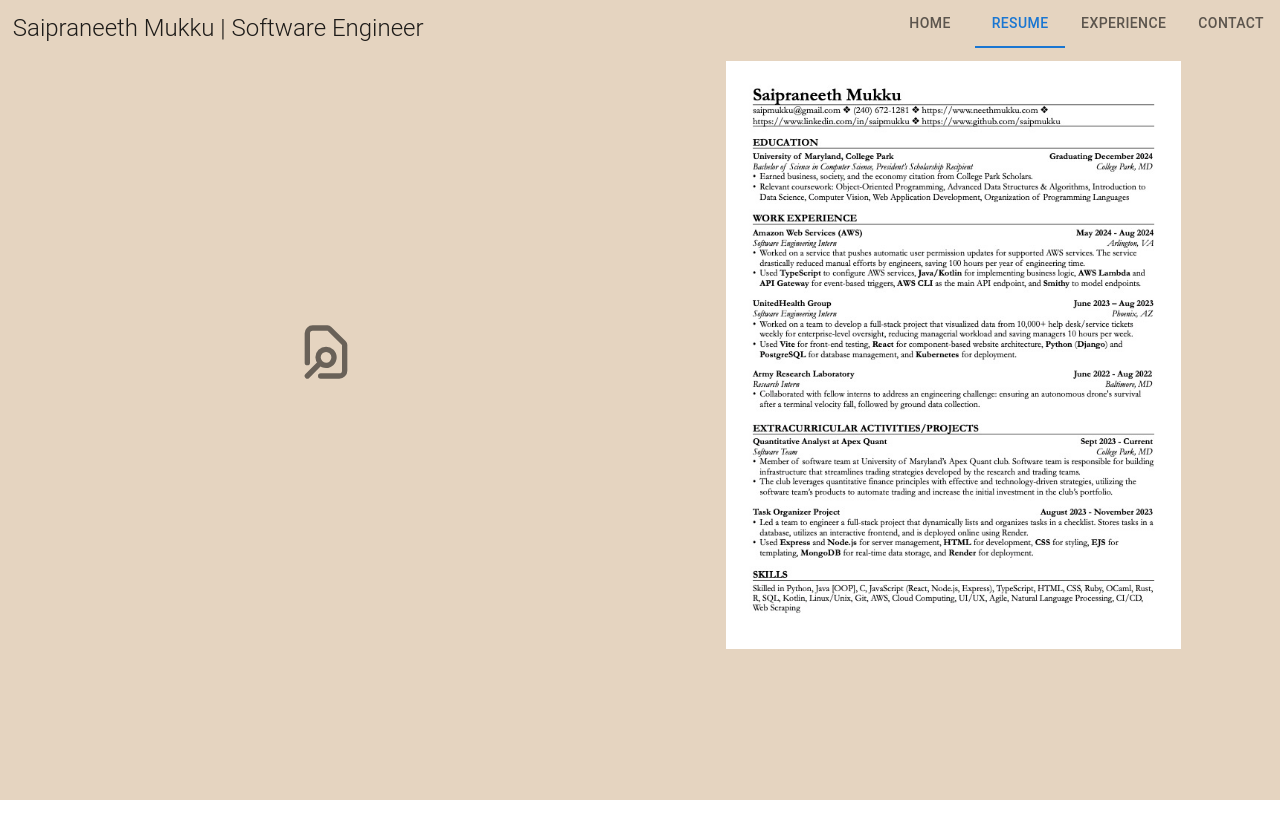
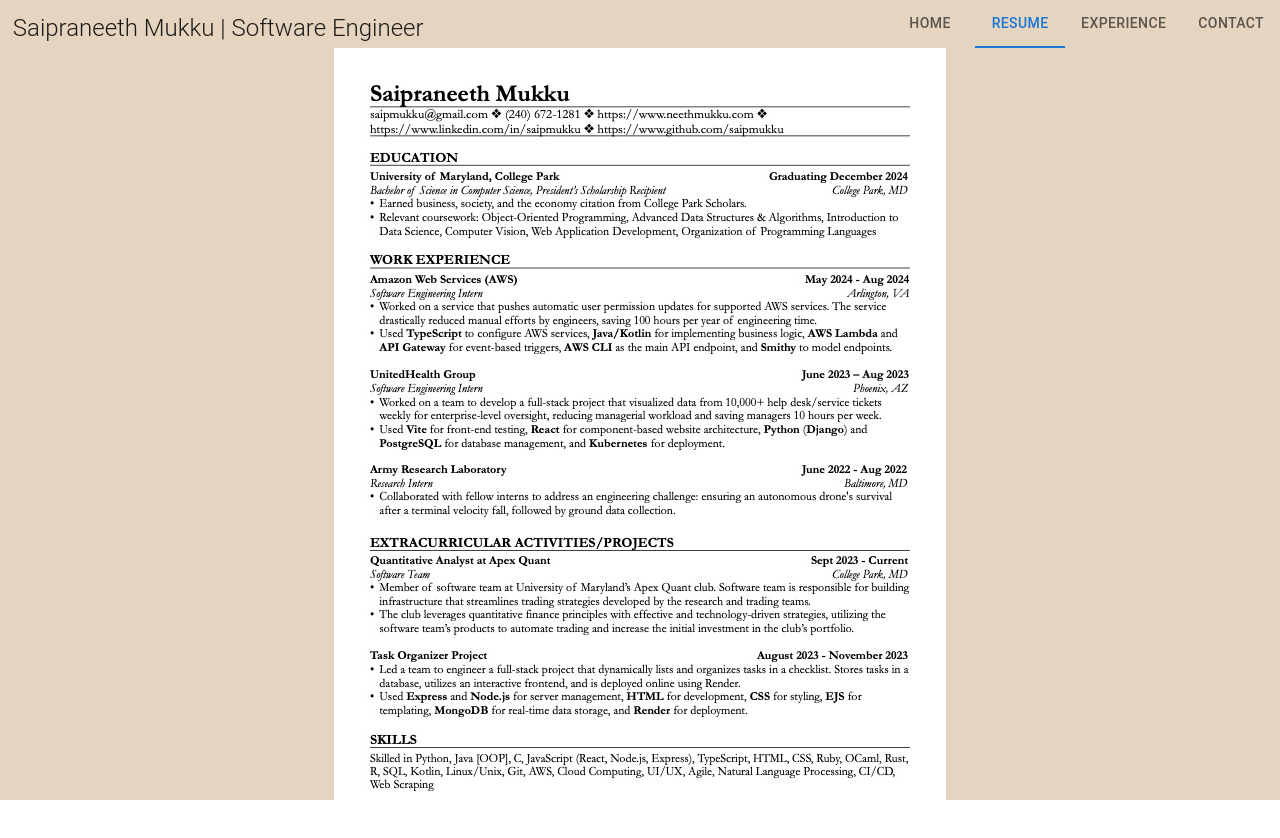
Before and after one commit to saipmukku/Portfolio-Website-Old, a React (Create React App) app: page / in a window 1280 px wide. Both pictures are taken after a click on the tab "RESUME". Shown: the top 838 px of the page. Before the commit the page ends 800 px from the top, so only its background shows below. Built offline with nearby package versions, Linux system fonts and the light colour scheme.

Commit message:
Improved user experience

```diff
--- a/src/App.css
+++ b/src/App.css
@@ -2,6 +2,12 @@
   Secondary text color: #41658A*/
 
 /* Class Values */
+.main-page {
+  display: flex;
+  flex-direction: column;
+  height: 100vh;
+}
+
 .nav-bar {
   display: flex;
   flex-direction: row;
@@ -10,7 +16,7 @@
 }
 
 .content {
-  margin: 1vw;
+  margin: 0;
 }
 
 .name {
@@ -20,6 +26,7 @@
 .home-page {
   display: flex;
   flex-direction: column;
+  padding: 2vw;
 }
 
 .personal-info {
@@ -37,9 +44,11 @@
 
 .outer-resume {
   display: flex;
-  flex-direction: row;
+  align-items: center;
+  justify-content: center;
+  width: 100%;
   height: 100%;
-  width: 100%;
+  overflow: hidden;
 }
 
 .icon-resume {
@@ -51,15 +60,14 @@
 
 .image-resume {
   display: flex;
-  flex-direction: row;
-  flex: 1;
+  align-items: center;
   justify-content: center;
-  align-items: center;
-  box-sizing: border-box;
 }
 
 .actual-resume {
-  width: 72.5%;
+  width: 100%;
+  height: 100%;
+  object-fit: contain;
 }
 
 .outer-exp {
--- a/src/pages/HomePage.js
+++ b/src/pages/HomePage.js
@@ -17,7 +17,7 @@
               </motion.div>
             </h1>
             <h3 id="box-body">
-              <motion.div className="animated-icon" whileHover={{ scale: 1.02 }} whileTap={{ scale: 1.05 }}>
+              <motion.div className="animated-icon" whileHover={{ scale: 1.05 }} whileTap={{ scale: 1.1 }}>
                 but they call me <span className="name">Neeth</span>
               </motion.div>
             </h3>
--- a/src/pages/ResumePage.js
+++ b/src/pages/ResumePage.js
@@ -1,5 +1,5 @@
 import React, { useState } from 'react';
-import { Box, IconButton, Modal } from '@mui/material';
+import { Box, Button, ButtonBase, Modal } from '@mui/material';
 import { HiOutlineDocumentSearch } from 'react-icons/hi';
 import { motion } from "framer-motion";
 import '../App.css';
@@ -14,18 +14,15 @@
 
     return (
         <Box className="outer-resume">
-            <Box className="icon-resume">
-                <IconButton onClick={handleOpen}>
-                    <motion.div className="animated-icon" whileHover={{ scale: 1.75 }} whileTap={{ scale: 1.35, borderRadius: "100%" }}>
-                        <HiOutlineDocumentSearch size={64} />
-                    </motion.div>
-                </IconButton>
-            </Box>
+            <Modal open={open} onClick={handleOpen}
+                    sx={{ display:'flex', alignItems:"center", justifyContent:'center' }}>
+                <Box component="img" src="resume.jpeg" alt="Resume"
+                    sx={{ width:'100%', height:'100%', objectFit:'contain' }}/>
+            </Modal>
             <Box className="image-resume">
-                <Modal open={open} onClick={handleOpen} sx={{ display:'flex', alignItems:"center", justifyContent:'center' }}>
-                    <Box component="img" src="resume.jpeg" alt="Resume" sx={{ height:'100vh', overflowY:'auto', position:'absolute', objectFit:'contain' }}/>
-                </Modal>
-                <Box component="img" src="resume.jpeg" className="actual-resume" alt="Resume"/>
+                <motion.div className="animated-icon" whileHover={{ scale: 1.02 }} whileTap={{ scale: 1.05 }}>
+                    <Box component="img" src="resume.jpeg" className="actual-resume" alt="Resume" onClick={handleOpen}/>
+                </motion.div>
             </Box>
         </Box>
     )
```
Also changed, not shown: 1 other file (tests, documents, lock files or other folders).
